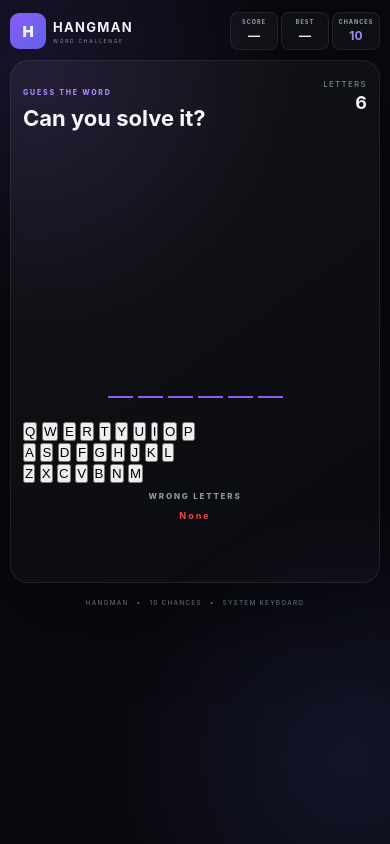
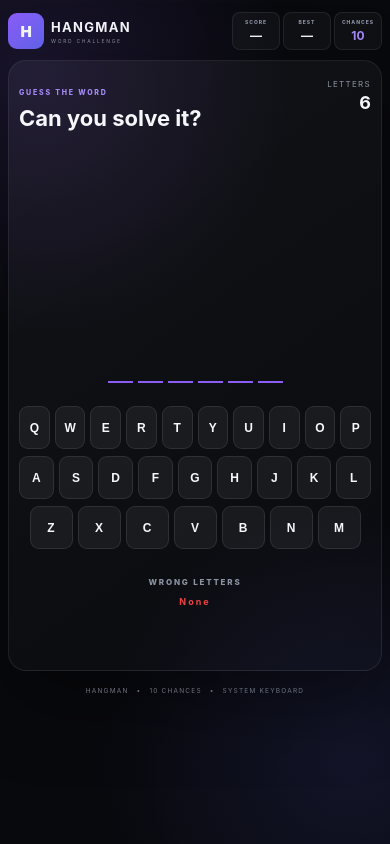
Before and after one commit to vanjarapurajesh/HangmanGame, a Flask app: page / in a window 390 px wide. Run offline with Flask 3, Linux system fonts and the light colour scheme; data that the repository does not hold is empty.

Commit message:
Refactor CSS styles for improved organization

```diff
--- a/static/css/style.css
+++ b/static/css/style.css
@@ -39,6 +39,14 @@
 /* =========================================================
    BODY
 ========================================================= */
+
+html,
+body {
+
+    min-height: 100%;
+
+}
+
 
 body {
 
@@ -339,7 +347,7 @@ body {
 
 
 /* =========================================================
-   HANGMAN AREA
+   HANGMAN
 ========================================================= */
 
 .hangman-container {
@@ -356,10 +364,6 @@ body {
 
 }
 
-
-/* =========================================================
-   HANGMAN
-========================================================= */
 
 .hangman {
 
@@ -440,7 +444,7 @@ body {
 
 
 /* =========================================================
-   LEFT ARM
+   ARMS
 ========================================================= */
 
 .left-arm {
@@ -467,10 +471,6 @@ body {
 }
 
 
-/* =========================================================
-   RIGHT ARM
-========================================================= */
-
 .right-arm {
 
     top: 71px;
@@ -496,7 +496,7 @@ body {
 
 
 /* =========================================================
-   LEFT LEG
+   LEGS
 ========================================================= */
 
 .left-leg {
@@ -522,10 +522,6 @@ body {
 
 }
 
-
-/* =========================================================
-   RIGHT LEG
-========================================================= */
 
 .right-leg {
 
@@ -571,20 +567,11 @@ body {
 
     gap: 8px;
 
-    margin-bottom: 25px;
-
-    cursor: pointer;
+    margin-bottom: 20px;
 
     user-select: none;
 
     -webkit-tap-highlight-color: transparent;
-
-}
-
-
-.word:focus {
-
-    outline: none;
 
 }
 
@@ -621,38 +608,33 @@ body {
 
 
 /* =========================================================
-   INVISIBLE SYSTEM KEYBOARD INPUT
+   HIDDEN INPUT
 ========================================================= */
 
 .keyboard-input {
 
-    position: fixed;
-
-    left: -100px;
-
-    top: 50%;
+    position: absolute;
 
     width: 1px;
 
     height: 1px;
 
-    padding: 0;
-
-    margin: 0;
-
-    border: 0;
-
-    outline: 0;
-
     opacity: 0;
 
-    background: transparent;
+    pointer-events: none;
 
-    color: transparent;
+    left: -9999px;
 
-    caret-color: transparent;
+}
 
-    z-index: -1;
+
+/* =========================================================
+   MOBILE KEYBOARD
+========================================================= */
+
+.mobile-keyboard {
+
+    display: none;
 
 }
 
@@ -808,7 +790,7 @@ body {
 
 
 /* =========================================================
-   ANSWER
+   RESULT WORD
 ========================================================= */
 
 .result-word {
@@ -955,22 +937,7 @@ footer {
 
 
 /* =========================================================
-   TABLET
-========================================================= */
-
-@media (max-width: 700px) {
-
-    .game-card {
-
-        padding: 24px;
-
-    }
-
-}
-
-
-/* =========================================================
-   MOBILE
+   MOBILE ONLY
 ========================================================= */
 
 @media (max-width: 600px) {
@@ -981,14 +948,14 @@ footer {
         width: 100%;
 
         padding:
-            12px 10px 16px;
+            12px 8px 16px;
 
     }
 
 
     .top-bar {
 
-        gap: 8px;
+        gap: 7px;
 
         margin-bottom: 10px;
 
@@ -1051,7 +1018,7 @@ footer {
 
     .score-item span {
 
-        font-size: 5.5px;
+        font-size: 5px;
 
     }
 
@@ -1066,7 +1033,7 @@ footer {
     .game-card {
 
         padding:
-            18px 12px;
+            18px 10px 20px;
 
         border-radius: 18px;
 
@@ -1094,9 +1061,11 @@ footer {
     }
 
 
+    /* Hangman */
+
     .hangman-container {
 
-        height: 220px;
+        height: 205px;
 
     }
 
@@ -1104,10 +1073,12 @@ footer {
     .hangman {
 
         transform:
-            scale(0.78);
+            scale(0.76);
 
     }
 
+
+    /* Word */
 
     .word {
 
@@ -1115,7 +1086,7 @@ footer {
 
         gap: 5px;
 
-        margin-bottom: 14px;
+        margin-bottom: 15px;
 
     }
 
@@ -1129,6 +1100,125 @@ footer {
         font-size: 24px;
 
         border-bottom-width: 2px;
+
+    }
+
+
+    /* =====================================================
+       ON-SCREEN KEYBOARD
+    ====================================================== */
+
+    .mobile-keyboard {
+
+        width: 100%;
+
+        max-width: 500px;
+
+        margin:
+            8px auto 20px;
+
+        display: flex;
+
+        flex-direction: column;
+
+        gap: 7px;
+
+    }
+
+
+    .keyboard-row {
+
+        display: flex;
+
+        justify-content: center;
+
+        gap: 5px;
+
+        width: 100%;
+
+    }
+
+
+    .keyboard-row button {
+
+        flex: 1;
+
+        min-width: 0;
+
+        max-width: 43px;
+
+        height: 43px;
+
+        border: 1px solid
+            rgba(255, 255, 255, 0.09);
+
+        border-radius: 9px;
+
+        background:
+            rgba(255, 255, 255, 0.055);
+
+        color: var(--text);
+
+        font-size: 12px;
+
+        font-weight: 800;
+
+        cursor: pointer;
+
+        -webkit-tap-highlight-color:
+            transparent;
+
+        touch-action: manipulation;
+
+        transition:
+            transform 0.1s ease,
+            background 0.15s ease,
+            opacity 0.15s ease;
+
+    }
+
+
+    .keyboard-row button:active {
+
+        transform:
+            scale(0.92);
+
+        background:
+            var(--accent);
+
+    }
+
+
+    .keyboard-row button.used {
+
+        opacity: 0.28;
+
+        cursor: not-allowed;
+
+    }
+
+
+    .keyboard-row button.correct {
+
+        background:
+            rgba(139, 92, 246, 0.35);
+
+        border-color:
+            var(--accent);
+
+    }
+
+
+    .keyboard-row button.wrong {
+
+        background:
+            rgba(239, 68, 68, 0.18);
+
+        border-color:
+            rgba(239, 68, 68, 0.4);
+
+        color:
+            #f87171;
 
     }
 
@@ -1175,14 +1265,14 @@ footer {
     .game-card {
 
         padding:
-            17px 10px;
+            17px 7px 18px;
 
     }
 
 
     .hangman-container {
 
-        height: 195px;
+        height: 190px;
 
     }
 
@@ -1190,7 +1280,7 @@ footer {
     .hangman {
 
         transform:
-            scale(0.70);
+            scale(0.68);
 
     }
 
@@ -1204,11 +1294,29 @@ footer {
 
     .word-letter {
 
-        width: 22px;
+        width: 21px;
 
         height: 34px;
 
-        font-size: 21px;
+        font-size: 20px;
+
+    }
+
+
+    .keyboard-row {
+
+        gap: 3px;
+
+    }
+
+
+    .keyboard-row button {
+
+        height: 39px;
+
+        border-radius: 7px;
+
+        font-size: 11px;
 
     }
 
```
